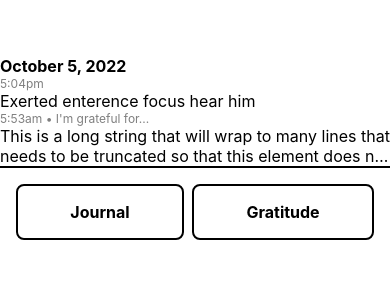
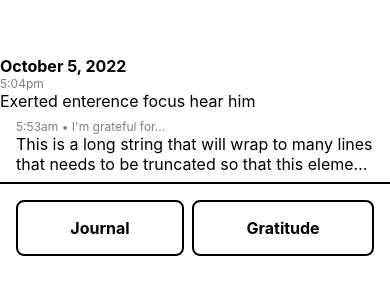
Before and after one commit to MatthewDailey/android-journal, a React Native app: screen / in a window 390 px wide. Shown: the top 300 px of the page. Built offline with nearby package versions, Linux system fonts and the light colour scheme.

Commit message:
add basic JournalListItem and first test

```diff
--- a/components/list_items.tsx
+++ b/components/list_items.tsx
@@ -3,22 +3,36 @@ import { StyleSheet, Text, TouchableOpacity, TouchableWithoutFeedback, View } fr
 import { LightText, NormalText } from "./text";
 
 const styles = StyleSheet.create({
-    gratitude: {},
+    listItem: {
+        paddingLeft: 16,
+        paddingRight: 16,
+        paddingTop: 8,
+        paddingBottom: 8,
+    },
 });
 
+function dateMsToHoursAndMinutesString(dateMs: number) {
+    const date = new Date(dateMs);
+    return `${date.getHours() % 12}:${date.getMinutes()}${date.getHours() > 12 ? "pm" : "am"}`;
+}
+
 export const GratitudeListItem = (props: { text: string, dateMs: number }) => {
-    const date = new Date(props.dateMs);
-    const hoursAndMinutesString = `${date.getHours() % 12}:${date.getMinutes()}${date.getHours() > 12 ? "pm" : "am"}`;
 
     const [expanded, setExpanded] = React.useState(true);
     const toggleExpanded = () => setExpanded(!expanded);
 
     return (
         <TouchableWithoutFeedback onPress={toggleExpanded}>
-            <View style={styles.gratitude}>
-                <LightText>{hoursAndMinutesString} • I'm grateful for...</LightText>
+            <View style={styles.listItem}>
+                <LightText>{dateMsToHoursAndMinutesString(props.dateMs)} • I'm grateful for...</LightText>
                 <NormalText numberOfLines={expanded ? 2 : undefined}>{props.text}</NormalText>
             </View>
         </TouchableWithoutFeedback>
     )
 }
+
+export const JournalListItem = (props: { text: string, dateMs: number }) => {
+    return (
+        <LightText>{dateMsToHoursAndMinutesString(props.dateMs)}</LightText>
+    )
+}
```
Also changed, not shown: 1 other file (tests, documents, lock files or other folders).
